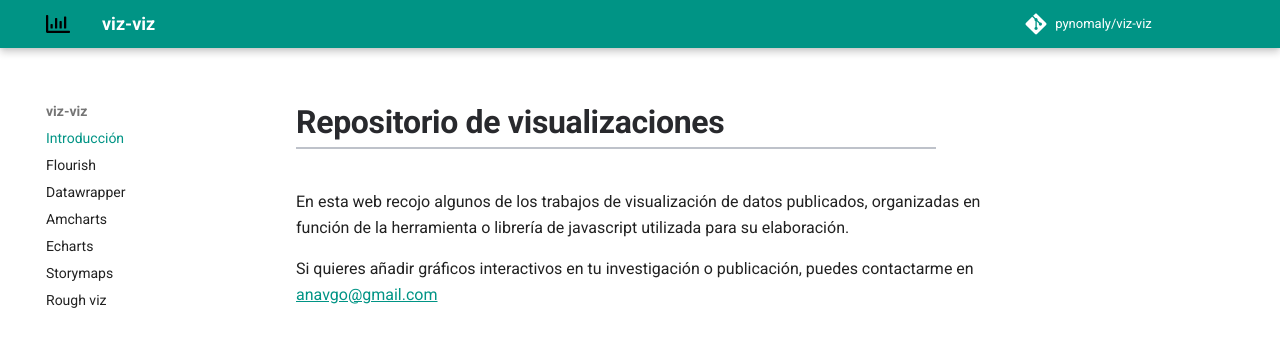
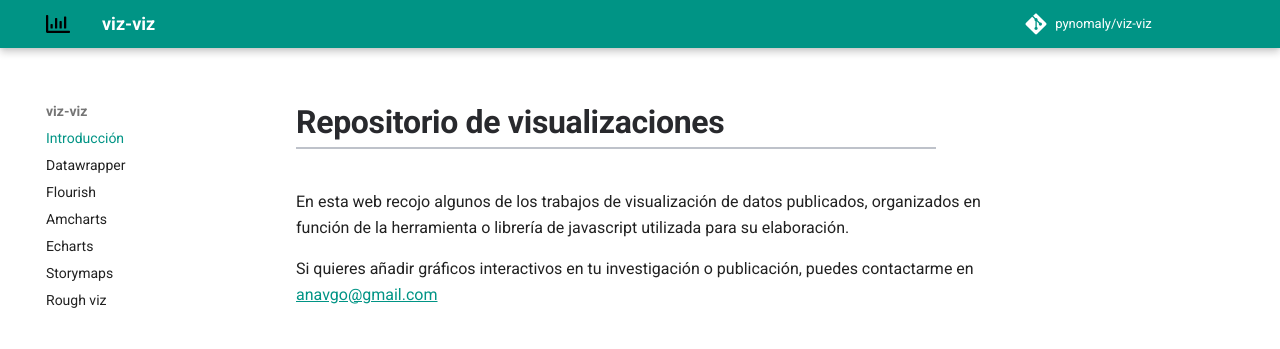
Before and after one commit to pynomaly/viz-viz, an MkDocs documentation site: the page built from docs/index.md, in a window 1280 px wide. Shown: the top 349 px of the page. Built offline with MkDocs 1.6.1 and Material for MkDocs 9.7.7, drawn with Linux system fonts in a browser that asks for light colours; comment, search, counter and statistics services are not loaded.

Commit message:
updated graphs

```diff
--- a/docs/index.md
+++ b/docs/index.md
@@ -1,5 +1,5 @@
 # Repositorio de visualizaciones
 
-En esta web recojo algunos de los trabajos de visualización de datos publicados, organizadas en función de la herramienta o librería de javascript utilizada para su elaboración.
+En esta web recojo algunos de los trabajos de visualización de datos publicados, organizados en función de la herramienta o librería de javascript utilizada para su elaboración.
 
 Si quieres añadir gráficos interactivos en tu investigación o publicación, puedes contactarme en anavgo@gmail.com
--- a/mkdocs.yml
+++ b/mkdocs.yml
@@ -3,8 +3,8 @@ site_author: pynomaly
 site_url: https://pynomaly.github.io/viz-viz
 nav:
   - Introducción: index.md
+  - Datawrapper: datawrapper.md
   - Flourish: flourish.md
-  - Datawrapper: datawrapper.md
   - Amcharts: amcharts.md
   - Echarts: echarts.md
   - Storymaps: storymap.md
```
Also changed, not shown: docs/datawrapper.md (+3 -0 lines), docs/flourish.md (+10 -2 lines).
